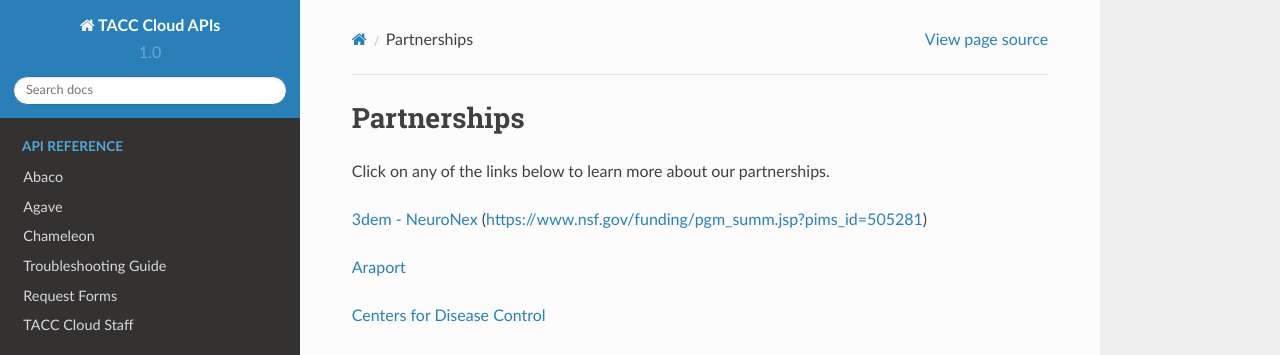
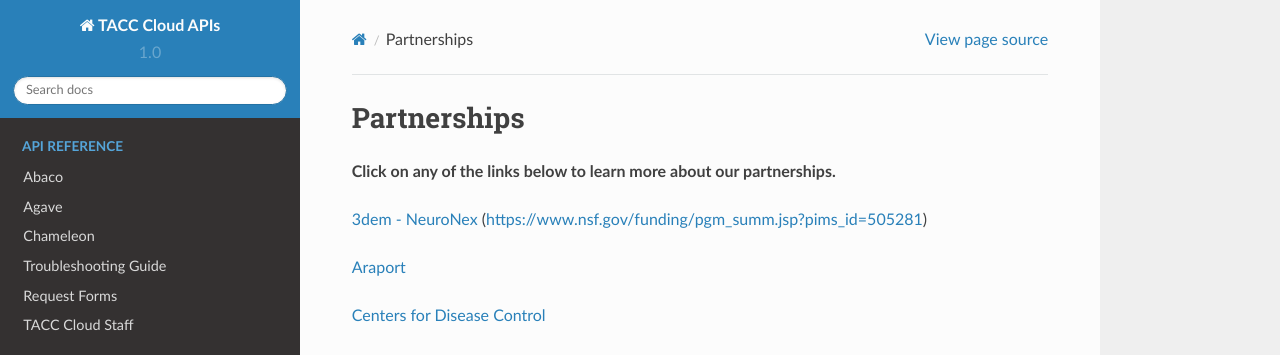
Before and after one commit to TACC-Cloud/tacc-cloud-docs, a Sphinx documentation site: the page built from docs/resources/partnerships.rst, in a window 1280 px wide. Shown: the top 355 px of the page. Built offline with Sphinx 7.4.7 and the Read the Docs theme 2.0.0, drawn with Linux system fonts in a browser that asks for light colours.

```diff
--- a/docs/resources/partnerships.rst
+++ b/docs/resources/partnerships.rst
@@ -4,7 +4,8 @@
 ============
 Partnerships
 ============
-Click on any of the links below to learn more about our partnerships.
+
+**Click on any of the links below to learn more about our partnerships.**
 
 `3dem - NeuroNex <https://3dem.org/>`_ (https://www.nsf.gov/funding/pgm_summ.jsp?pims_id=505281)
 
```
